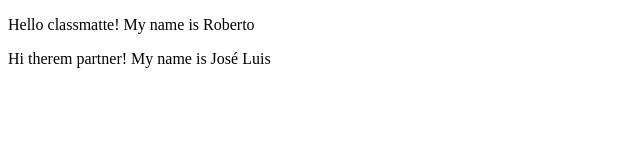
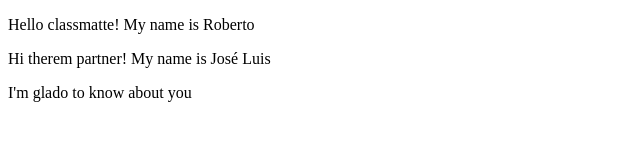
Before and after one commit to romemar/romemar_TeamWork, a plain HTML site: page index.html in a window 1280 px wide. Shown: the whole page, without its empty margins (0-640 px from the left). Drawn offline with Linux system fonts and the light colour scheme.

Commit message:
Update index.html

```diff
--- a/index.html
+++ b/index.html
@@ -14,5 +14,8 @@ Hello classmatte! My name is Roberto
 <p>
 Hi therem partner! My name is José Luis
 </p>
+<p>
+I'm glado to know about you
+</p>
 </body>
 </html>
```
